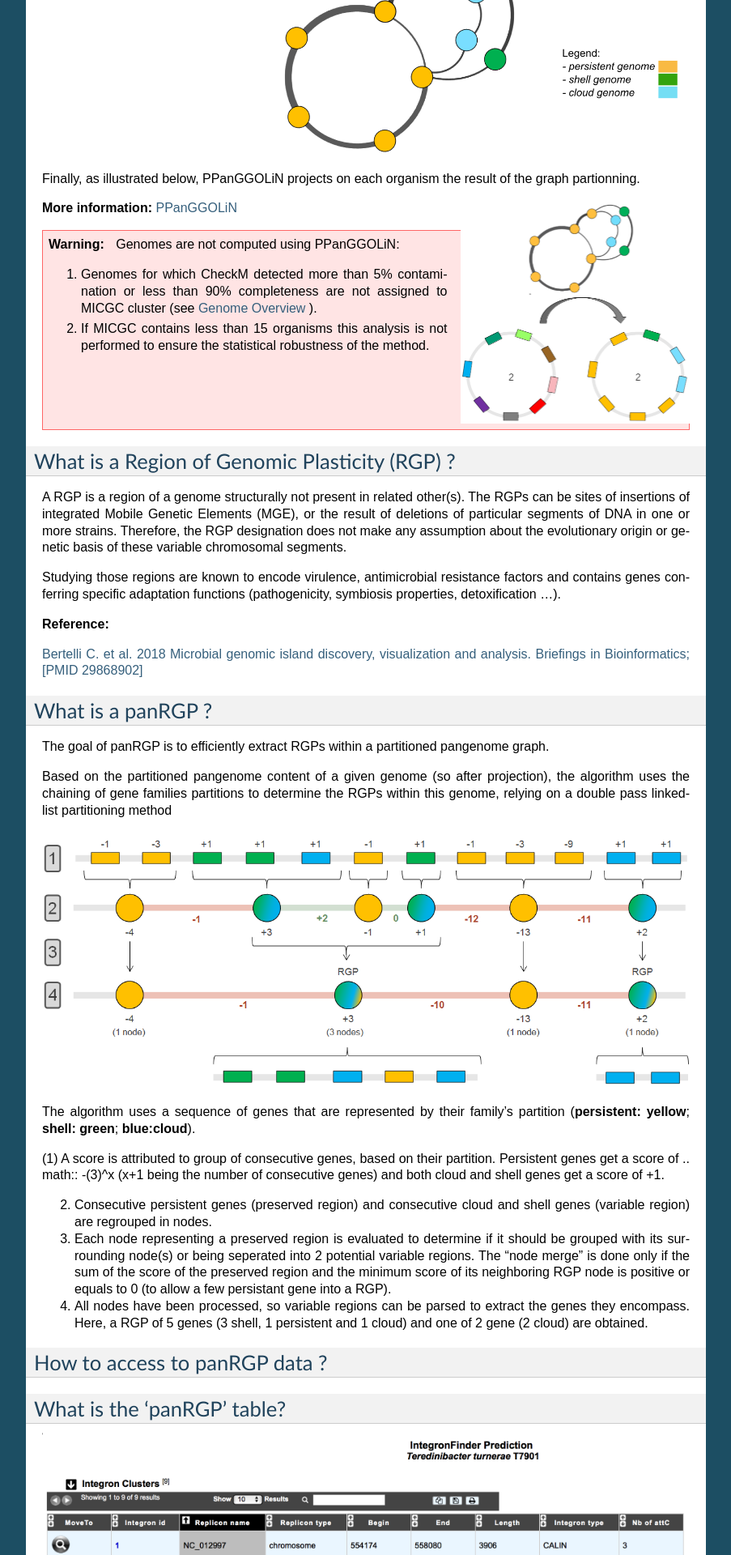
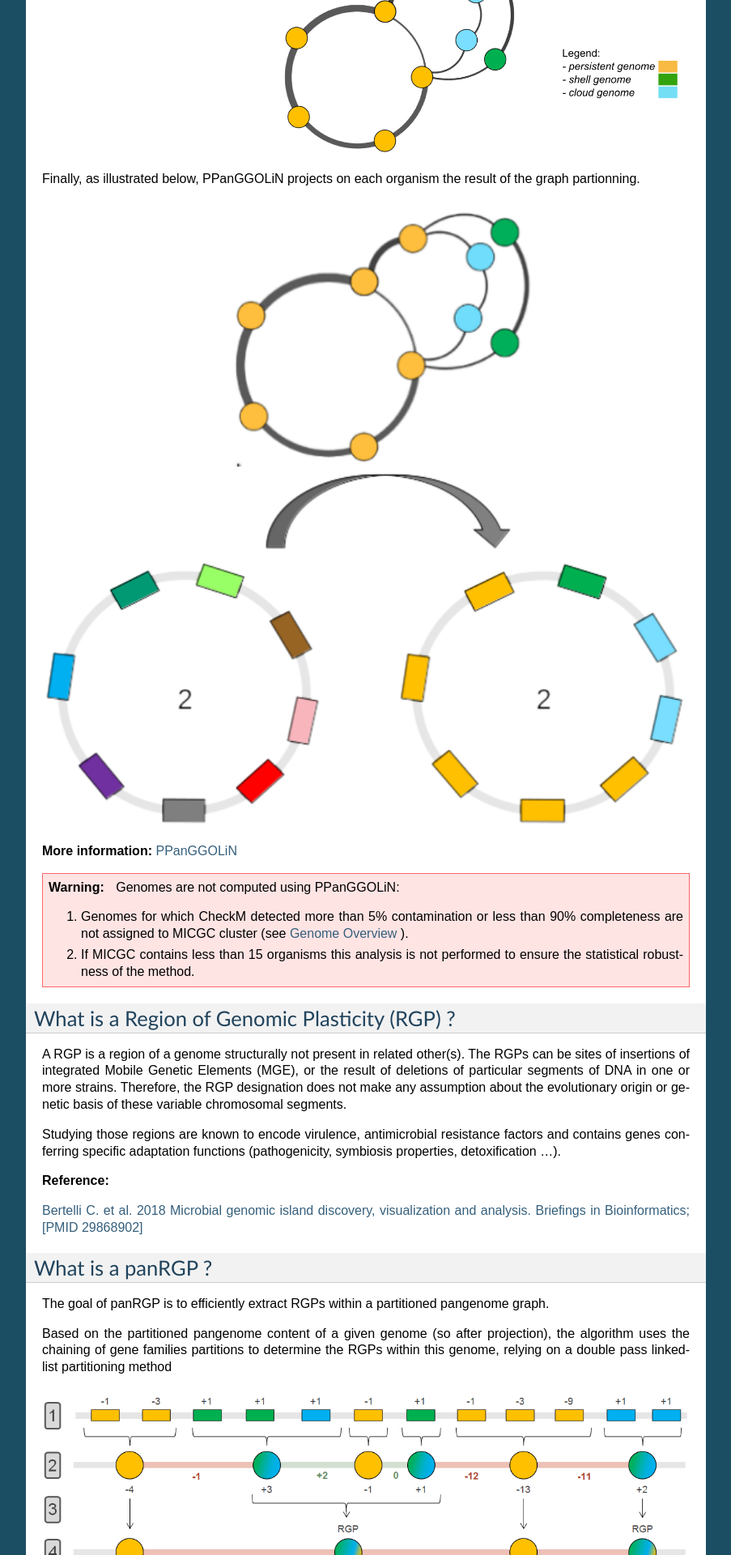
Before and after one commit to labgem/microscope-user-doc, a Sphinx documentation site: the page built from docs/content/compgenomics/panRGP.rst, in a window 1280 px wide. Shown: the part 1101-3021 px from the top of the page at 81% size, without its empty margins (198-1101 px from the left). Built offline with Sphinx 7.4.7, drawn with Linux system fonts in a browser that asks for light colours; formulas are drawn with MathJax 3.

Commit message:
Update panRGP.rst

```diff
--- a/docs/content/compgenomics/panRGP.rst
+++ b/docs/content/compgenomics/panRGP.rst
@@ -21,8 +21,8 @@ Partitions:
 Finally, as illustrated below, PPanGGOLiN projects on each organism the result of the graph partionning.
 
 .. image:: img/projection.png
-   :align: right
-   :scale: 50 %
+   :width: 800 px
+   :align: center
 
 **More information:** `PPanGGOLiN <https://github.com/ggautreau/PPanGGOLiN>`_
 
```
